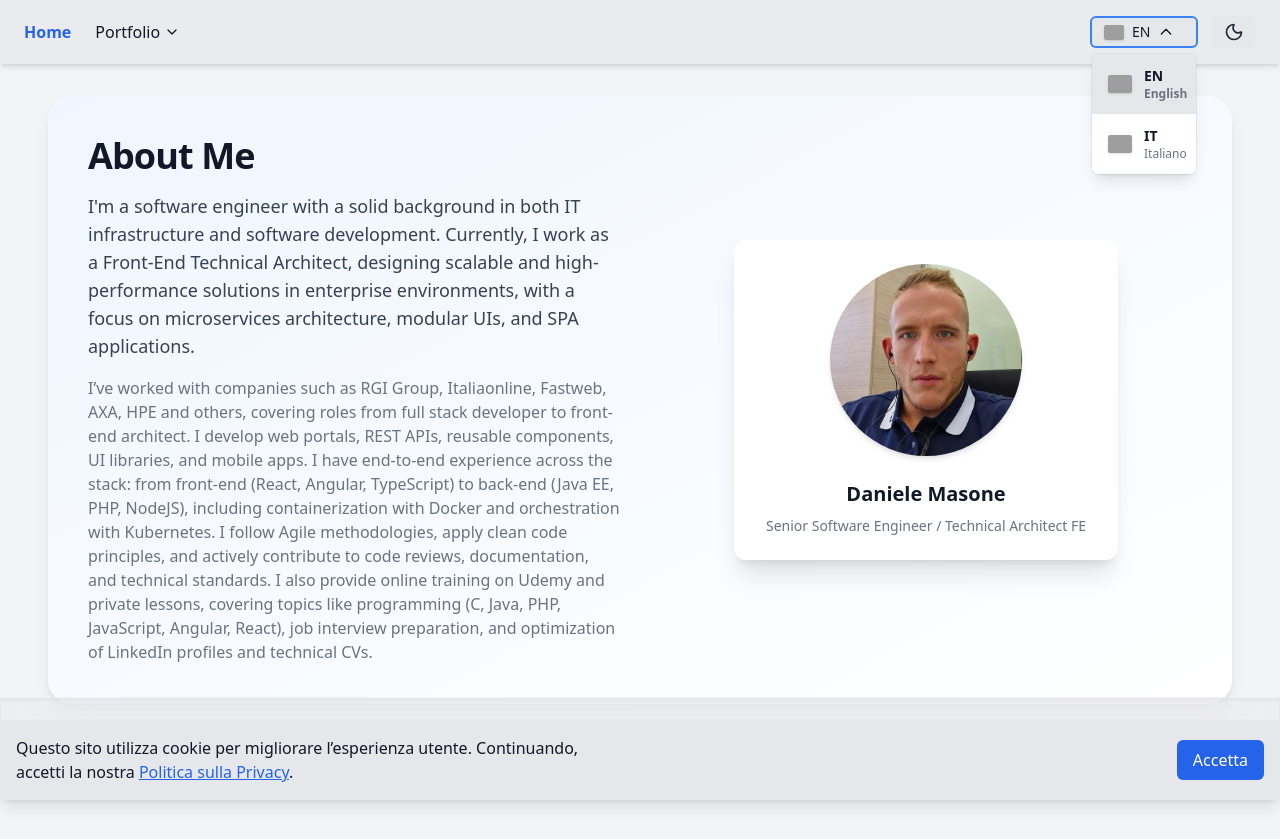
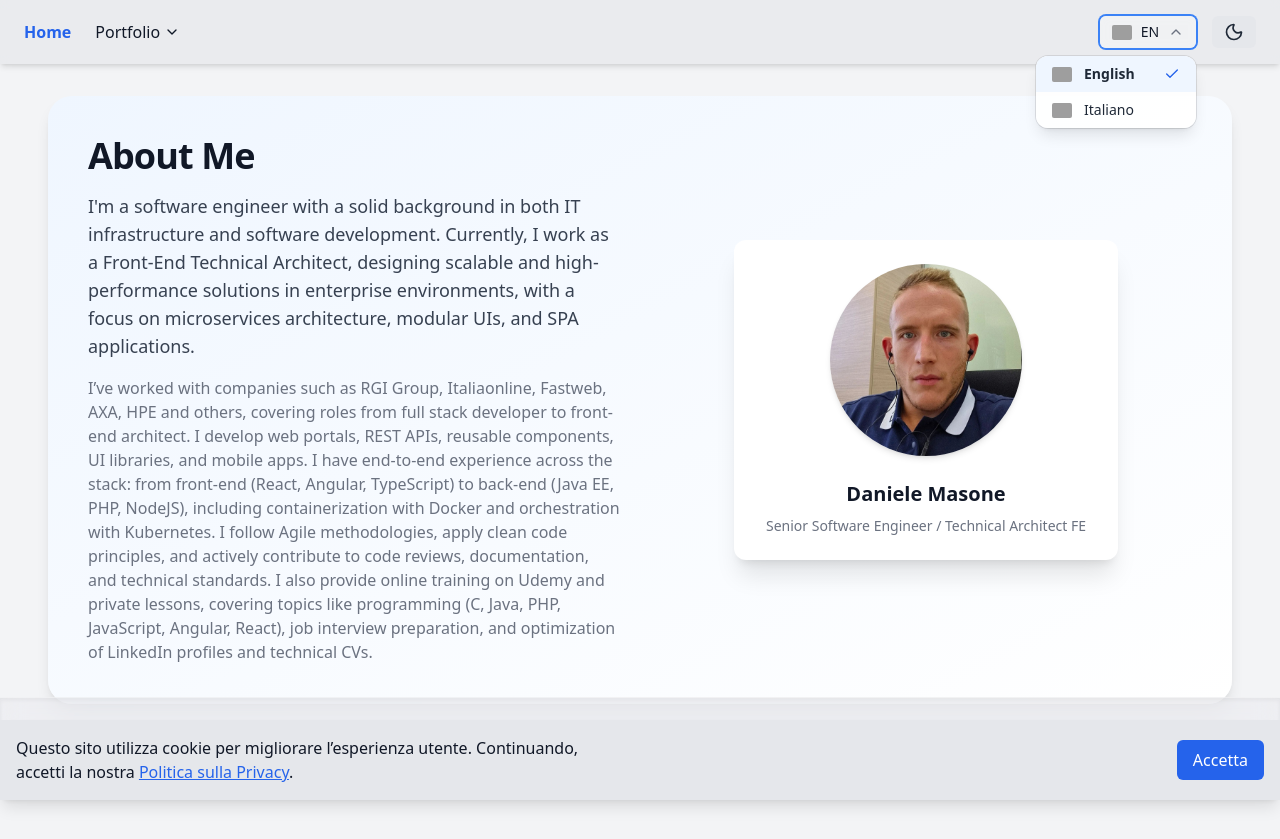
Before and after one commit to DanieleMasone/ingdanielemasone, a React (Create React App) app: page / in a window 1280 px wide. Both pictures are taken after a click on the button "EN". Built offline with nearby package versions, Linux system fonts and the light colour scheme; grey boxes are pictures that could not be loaded.

Commit message:
refactor: LanguageSwitcher

```diff
--- a/src/components/ui/languageSwitcher/LanguageSwitcher.jsx
+++ b/src/components/ui/languageSwitcher/LanguageSwitcher.jsx
@@ -1,5 +1,6 @@
 import React, {useEffect, useRef, useState} from "react";
 import {useTranslation} from "react-i18next";
+import {Check, ChevronDown} from "lucide-react";
 
 const flags = {
     en: "https://flagcdn.com/w20/gb.png",
@@ -29,19 +30,14 @@ export default function LanguageSwitcher() {
     const dropdownRef = useRef(null);
 
     const toggleDropdown = () => setOpen((prev) => !prev);
-
     const handleChange = (lang) => {
-        if (lang !== i18n.language) {
-            i18n.changeLanguage(lang).catch(console.error);
-        }
+        if (lang !== i18n.language) i18n.changeLanguage(lang).catch(console.error);
         setOpen(false);
     };
 
     useEffect(() => {
         const handleClickOutside = (event) => {
-            if (dropdownRef.current && !dropdownRef.current.contains(event.target)) {
-                setOpen(false);
-            }
+            if (dropdownRef.current && !dropdownRef.current.contains(event.target)) setOpen(false);
         };
         if (open) document.addEventListener("mousedown", handleClickOutside);
         return () => document.removeEventListener("mousedown", handleClickOutside);
@@ -49,73 +45,68 @@ export default function LanguageSwitcher() {
 
     return (
         <div ref={dropdownRef} className="relative inline-block text-left z-20">
+            {/* Toggle button */}
             <button
                 onClick={toggleDropdown}
                 aria-haspopup="true"
                 aria-expanded={open}
                 aria-label="Seleziona lingua"
-                className="flex items-center gap-2 rounded bg-gray-200 px-3 py-1 text-sm font-medium text-gray-900
-                          hover:ring-2 hover:ring-blue-400 focus:outline-none focus:ring-2 focus:ring-blue-500
-                          dark:bg-gray-700 dark:text-white dark:hover:ring-blue-300 transition
-                          min-w-[5.5rem] sm:min-w-[6.5rem]"
+                className="flex items-center justify-between gap-2 rounded-md bg-gray-100/80 dark:bg-gray-700/70
+                           px-3 py-1.5 text-sm font-medium text-gray-900 dark:text-gray-100
+                           shadow-sm hover:bg-gray-200/80 dark:hover:bg-gray-600/60
+                           focus:outline-none focus:ring-2 focus:ring-blue-500 transition-all
+                           backdrop-blur-sm min-w-[6rem]"
                 type="button"
             >
                 <img
                     src={flags[i18n.language]}
                     alt={`${i18n.language} flag`}
-                    className="w-5 h-auto rounded-sm shadow"
+                    className="w-5 h-auto rounded-sm"
                     loading="lazy"
                 />
-                <span className="uppercase select-none">{i18n.language}</span>
-                <svg
-                    className={`w-4 h-4 transition-transform ${open ? "rotate-180" : "rotate-0"}`}
-                    fill="none"
-                    stroke="currentColor"
-                    strokeWidth="2"
-                    viewBox="0 0 24 24"
-                    aria-hidden="true"
-                    xmlns="http://www.w3.org/2000/svg"
-                >
-                    <path strokeLinecap="round" strokeLinejoin="round" d="M19 9l-7 7-7-7"></path>
-                </svg>
+                <span className="uppercase">{i18n.language}</span>
+                <ChevronDown
+                    className={`w-4 h-4 text-gray-500 dark:text-gray-300 transition-transform ${
+                        open ? "rotate-180" : "rotate-0"
+                    }`}
+                />
             </button>
 
+            {/* Dropdown */}
             {open && (
                 <div
-                    className="absolute right-0 mt-2 w-full max-w-[12rem] sm:max-w-[16rem] origin-top-right
-                                rounded-md bg-white shadow-lg ring-1 ring-black ring-opacity-5
-                                focus:outline-none dark:bg-gray-800 animate-fade-in"
+                    className="absolute right-0 mt-2 w-[10rem] origin-top-right rounded-xl
+                             bg-white/90 dark:bg-gray-800/90 shadow-lg ring-1 ring-black/10
+                               backdrop-blur-md overflow-hidden animate-fade-in"
                     role="menu"
                     aria-label="Selezione lingua"
-                    style={{zIndex: 9999}}
                 >
-                    {Object.entries(flags).map(([lang, flagUrl]) => (
+                    {Object.entries(flags).map(([lang, flagUrl]) => {
+                        const isActive = lang === i18n.language;
+                        return (
                             <button
                                 key={lang}
                                 onClick={() => handleChange(lang)}
-                            className={` flex w-full items-center gap-3 px-4 py-3 text-base
-                                        text-gray-900 hover:bg-gray-100 focus:bg-gray-100
-                                        dark:text-white dark:hover:bg-gray-700 dark:focus:bg-gray-700 transition-colors truncate
-                                        ${lang === i18n.language ? "font-semibold bg-gray-200 dark:bg-gray-700 cursor-default" : "cursor-pointer"}
-                                      `}
+                                className={`flex w-full items-center gap-3 px-4 py-2 text-sm
+                                          text-gray-800 dark:text-gray-100 transition-colors
+                                          hover:bg-gray-100/80 dark:hover:bg-gray-700/60
+                            ${isActive ? "bg-blue-50 dark:bg-blue-900/40 font-semibold" : ""}`}
                                 role="menuitem"
                                 type="button"
-                            disabled={lang === i18n.language}
-                            aria-current={lang === i18n.language ? "true" : undefined}
-                            style={{minHeight: 44}} // Touch target min 44px height
                             >
                                 <img
                                     src={flagUrl}
                                     alt={`${lang} flag`}
-                                className="w-6 h-auto rounded-sm shadow"
+                                    className="w-5 h-auto rounded-sm"
                                     loading="lazy"
                                 />
-                            <div className="flex flex-col text-left">
-                                <span className="text-sm font-semibold uppercase">{lang}</span>
-                                <span className="text-xs text-gray-500 dark:text-gray-400">{languageLabels[lang]}</span>
-                            </div>
+                                <span className="flex-1 text-left">
+                              {languageLabels[lang]}
+                            </span>
+                                {isActive && <Check className="w-4 h-4 text-blue-600 dark:text-blue-400"/>}
                             </button>
-                    ))}
+                        );
+                    })}
                 </div>
             )}
         </div>
```
Also changed, not shown: 1 other file (tests, documents, lock files or other folders). Lines whose indentation alone changed are shown as unchanged.
